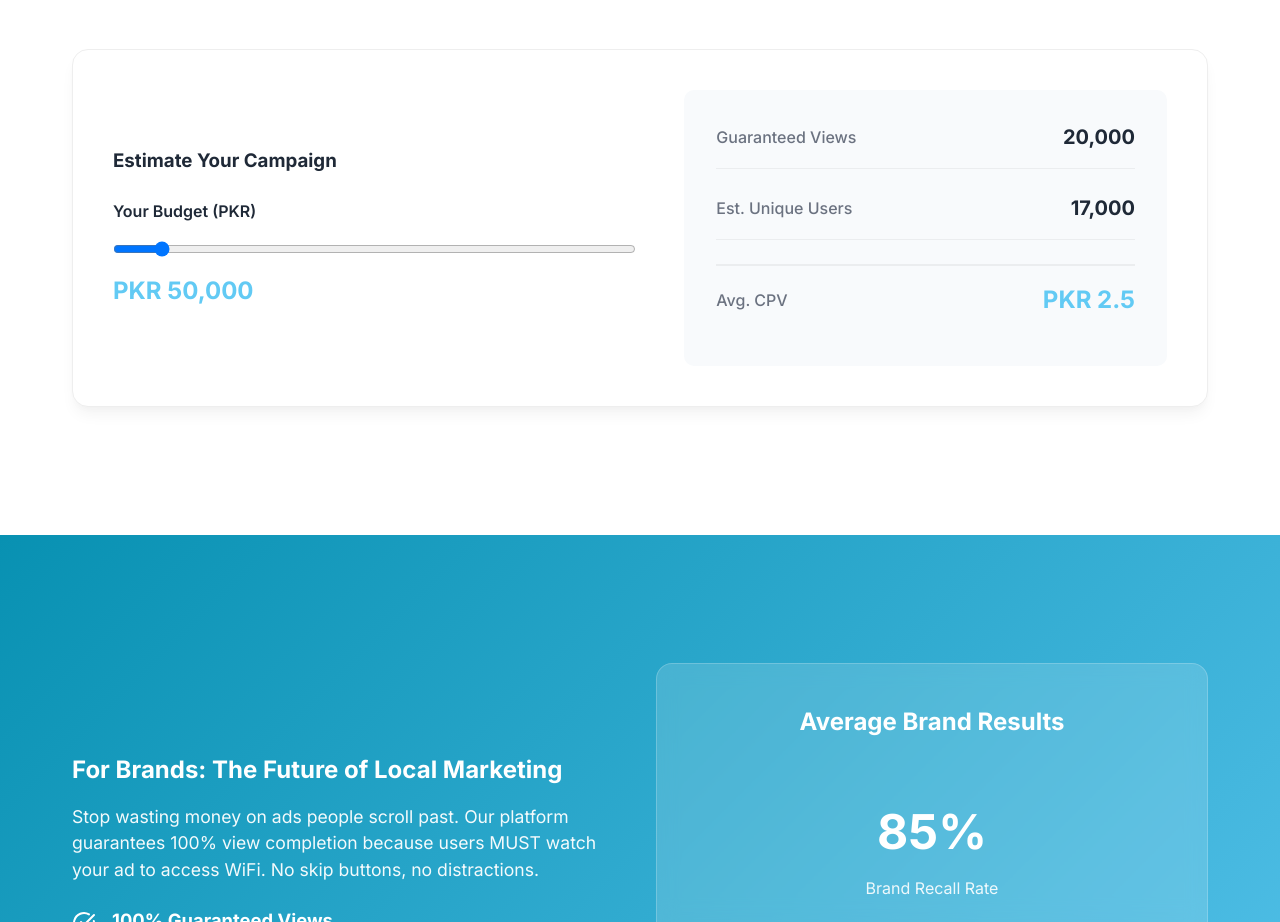
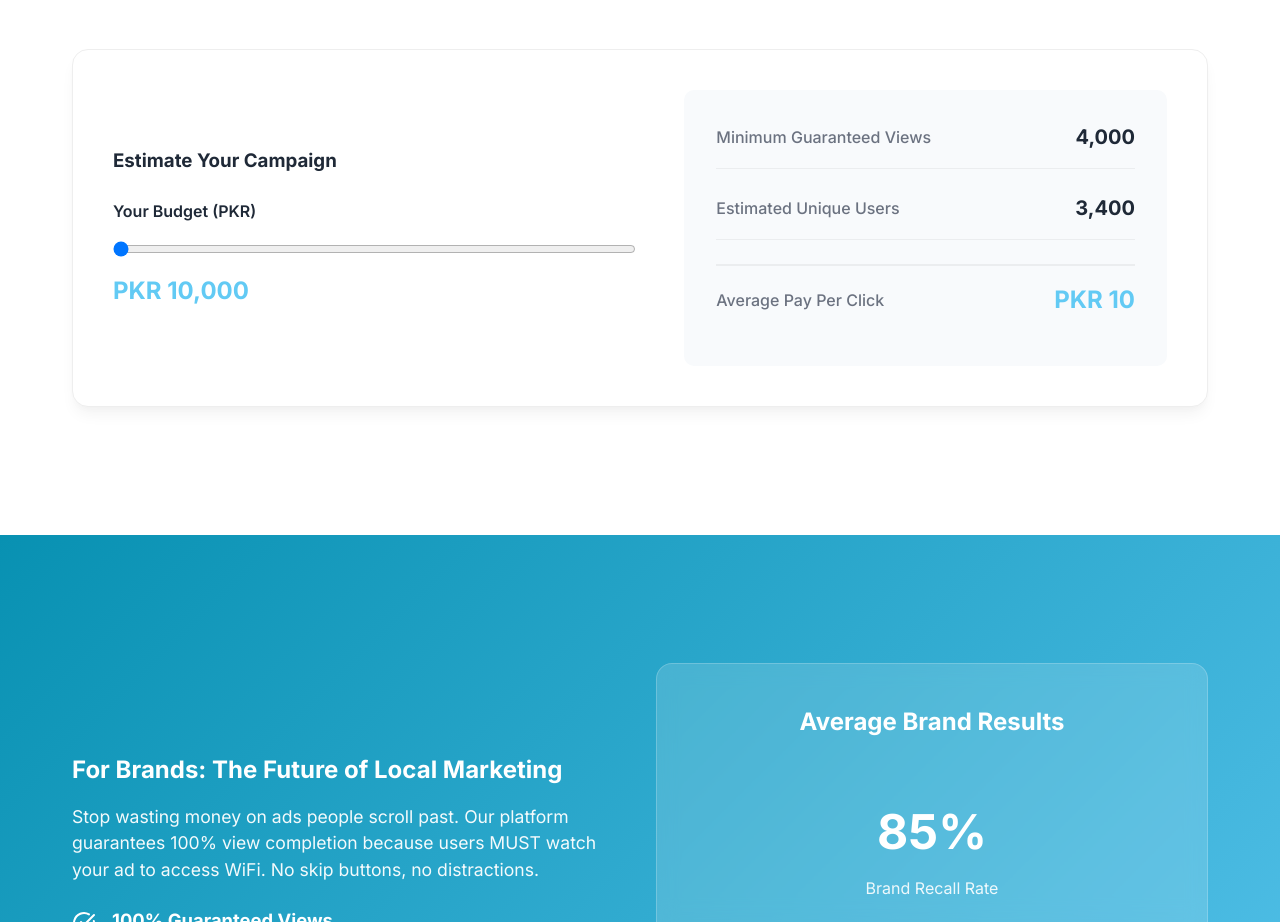
Before and after one commit to huzzy69/fg-free-wifi, a React (Vite) app: page /advertisers in a window 1280 px wide. Shown: the part 881-1803 px from the top of the page. Built offline with nearby package versions, Linux system fonts and the light colour scheme.

Commit message:
Update ROI calculator to match screenshot specs

```diff
--- a/src/pages/Advertisers.tsx
+++ b/src/pages/Advertisers.tsx
@@ -143,7 +143,7 @@ const Advertisers: React.FC = () => {
                                     min="10000"
                                     max="500000"
                                     step="1000"
-                                    defaultValue="50000"
+                                    defaultValue="10000"
                                     className="range-slider"
                                     onChange={(e) => {
                                         const val = parseInt(e.target.value);
@@ -156,21 +156,21 @@ const Advertisers: React.FC = () => {
                                         if (usersEl) usersEl.innerText = Math.floor(views * 0.85).toLocaleString();
                                     }}
                                 />
-                                <div className="budget-display">PKR <span id="calc-budget">50,000</span></div>
+                                <div className="budget-display">PKR <span id="calc-budget">10,000</span></div>
                             </div>
                         </div>
                         <div className="calculator-results">
                             <div className="result-item">
-                                <span className="label">Guaranteed Views</span>
-                                <span className="value" id="calc-views">20,000</span>
+                                <span className="label">Minimum Guaranteed Views</span>
+                                <span className="value" id="calc-views">4,000</span>
                             </div>
                             <div className="result-item">
-                                <span className="label">Est. Unique Users</span>
-                                <span className="value" id="calc-users">17,000</span>
+                                <span className="label">Estimated Unique Users</span>
+                                <span className="value" id="calc-users">3,400</span>
                             </div>
                             <div className="result-item highlight">
-                                <span className="label">Avg. CPV</span>
-                                <span className="value">PKR 2.5</span>
+                                <span className="label">Average Pay Per Click</span>
+                                <span className="value">PKR 10</span>
                             </div>
                         </div>
                     </div>
```
